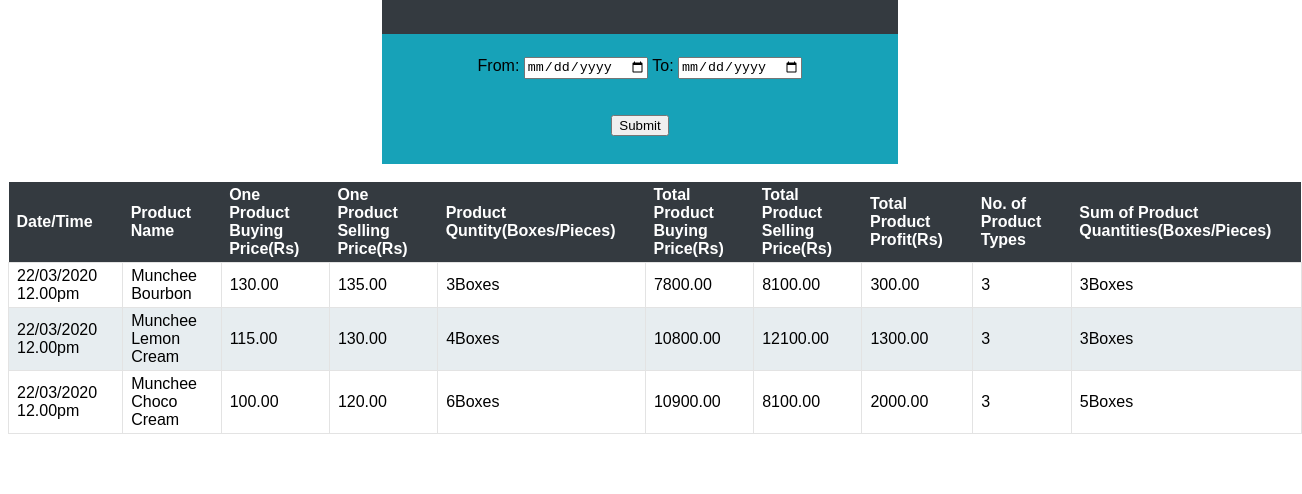
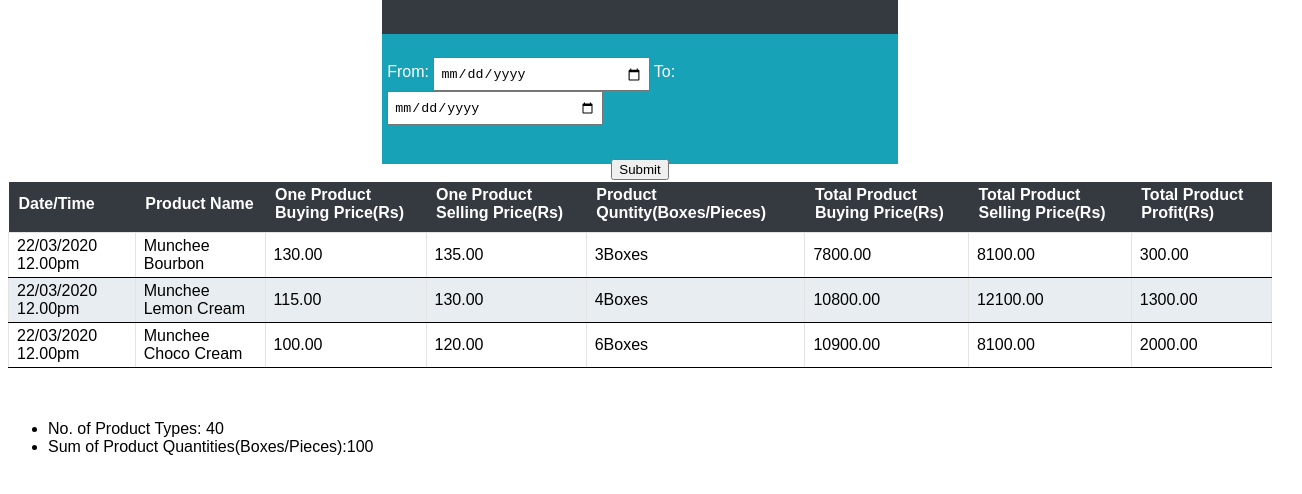
Before and after one commit to Hasitha-Lakshan/Inventory-Management-System-Prototype, a plain HTML site: page Sales Manager Dashboard/summary types/summary/index.html in a window 1280 px wide. Shown: the part 196-690 px from the top of the page, 1302 px wide, since content can reach past the window. Drawn offline with Linux system fonts and the light colour scheme.

Commit message:
corrections of index.html of summary page

```diff
--- a/Sales Manager Dashboard/summary types/summary/index.html
+++ b/Sales Manager Dashboard/summary types/summary/index.html
@@ -14,21 +14,24 @@
             <h1>PRODUCTS DISTRIBUTING SUMMARY</h1>
         </div>
         <br>
-        <center>
+
             <div class="header2">
                 <h2>Get Summary</h2>
             </div>
             <div class="header3">
-                <form>
+                <form class ="date">
                     <br>
+                    <div class="id">
                     <label>From:</label>
                     <input type="date"/>
                     <label>To:</label>
-                    <input type="date"/><br><br><br>
-                    <button class="btn btn-dark" type="submit">Submit</button>
+                    <input type="date"/><br><br>
+                    <p id="submission"><input type="submit" value="Submit"></p>
+
+                    </div>
                 </form>
             </div>
-        </center>
+
 
         <br>
 
@@ -42,9 +45,6 @@
                 <th>Total Product Buying Price(Rs)</th>
                 <th>Total Product Selling Price(Rs)</th>
                 <th>Total Product Profit(Rs)</th>
-                <th>No. of Product Types</th>
-                <th>Sum of Product Quantities(Boxes/Pieces)</th>
-
             </tr>
 
             <tr>
@@ -56,9 +56,6 @@
                 <td>7800.00</td>
                 <td>8100.00</td>
                 <td>300.00</td>
-                <td>3</td>
-                <td>3Boxes</td>
-
             </tr>
 
             <tr>
@@ -70,9 +67,6 @@
                 <td>10800.00</td>
                 <td>12100.00</td>
                 <td>1300.00</td>
-                <td>3</td>
-                <td>3Boxes</td>
-
             </tr>
 
             <tr>
@@ -84,12 +78,19 @@
                 <td>10900.00</td>
                 <td>8100.00</td>
                 <td>2000.00</td>
-                <td>3</td>
-                <td>5Boxes</td>
             </tr>
 
         </table>
 
+        <br>
+        <br>
+
+        <ul>
+            <li>No. of Product Types:   40</li>
+            <li>Sum of Product Quantities(Boxes/Pieces):100</li>
+        </ul>
+
+
     </body>
 
 </html>
--- a/Sales Manager Dashboard/summary types/summary/main.css
+++ b/Sales Manager Dashboard/summary types/summary/main.css
@@ -21,6 +21,7 @@ body{
     text-align: center;
     background: #343a40;
     color: #fff;
+    margin: 0px auto;
 }
 
 .header2 h1{
@@ -33,6 +34,23 @@ body{
     width: 40%;
     padding: 5px;
     background: #17a2b8;
+    margin: 0px auto;
+}
+
+.date{
+    color: #fff;
+}
+
+
+input[type=date]{
+    width: 40%;
+    height: 20px;
+    padding: 5px;
+    margin: 0px auto;
+}
+
+#submission {
+  text-align: center;
 }
 
 
@@ -40,18 +58,18 @@ table{
     border-collapse: collapse;
 }
 
-
 th{
     text-align: left;
     background-color: #343a40;
     color: #fff;
-    padding: 4px 30px 4px 8px;
+    padding: 4px 10px 10px 10px;
 }
 
 
 td{
     border: 1px solid #e3e3e3;
     padding: 4px 8px;
+    border-bottom-color: black;
 }
 
 tr:nth-child(odd) td{
```
